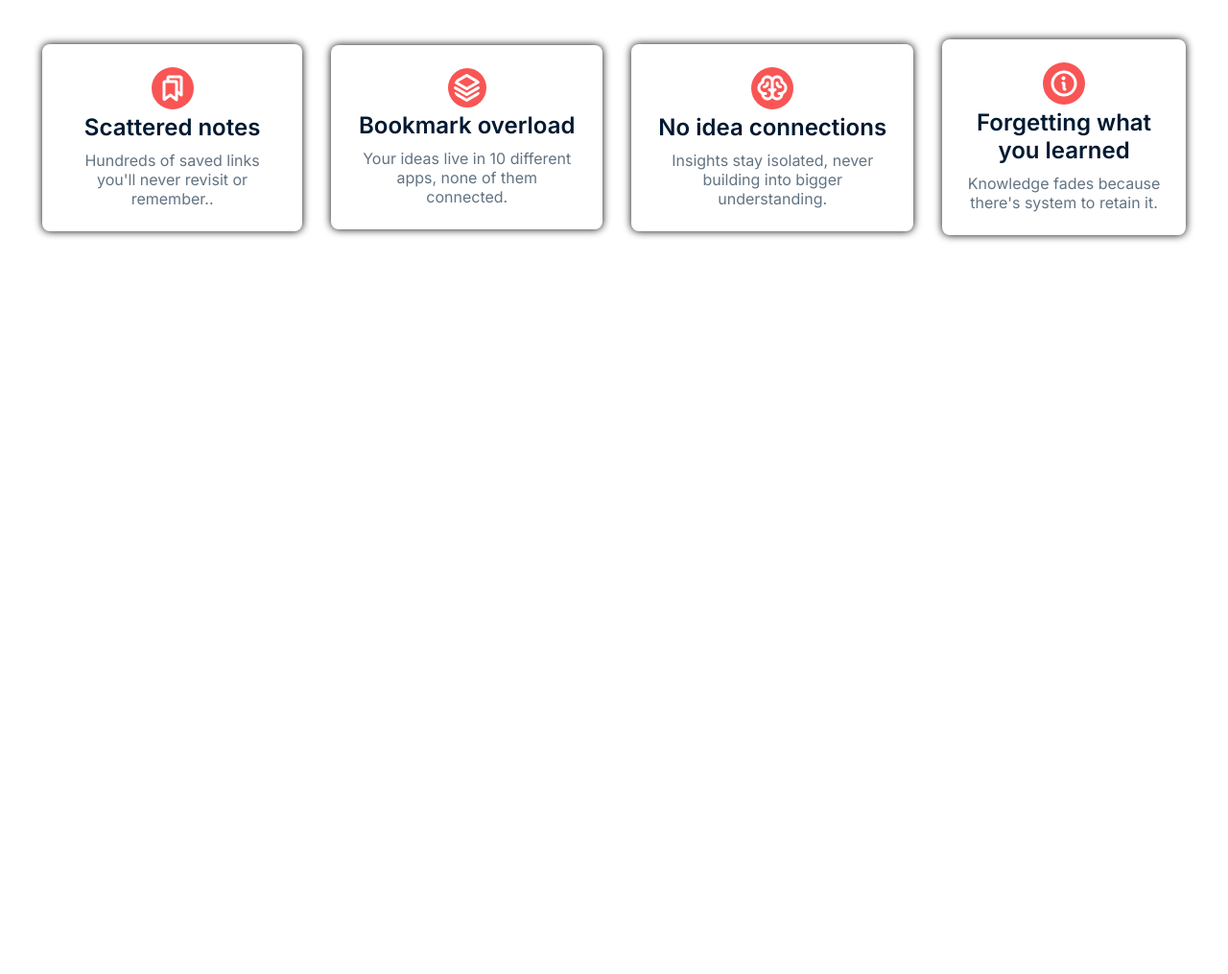
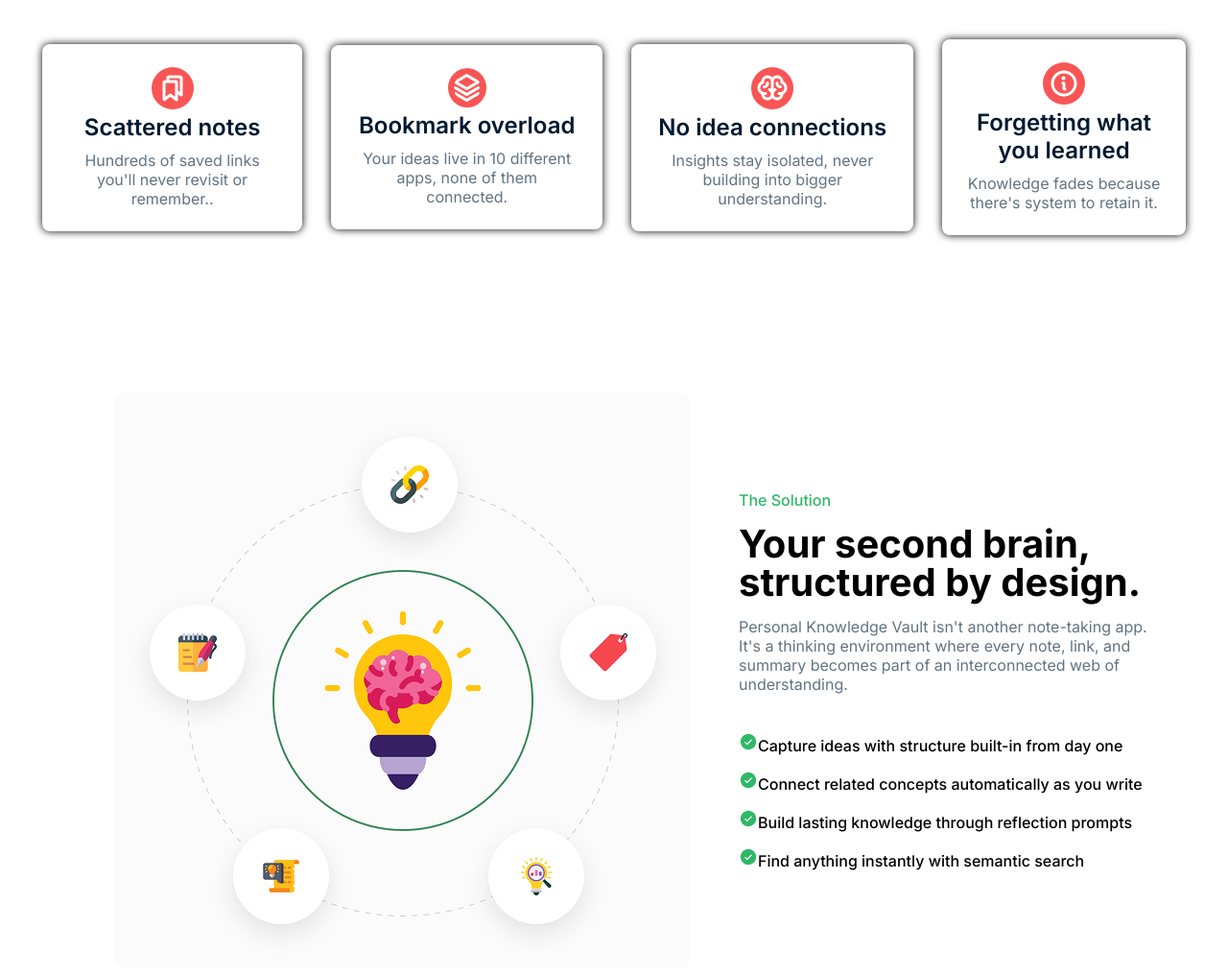
Before and after one commit to alrafi4487/assignment-01, a plain HTML site: page index.html in a window 1280 px wide. Shown: the part 861-1876 px from the top of the page at 96% size. Before the commit the page ends 1150 px from the top, so only its background shows below. Drawn offline with Linux system fonts and the light colour scheme.

Commit message:
second brain section added

```diff
--- a/index.html
+++ b/index.html
@@ -89,7 +89,27 @@ you learned</h2>
 
                 </section>
 
-                <section>
+                <section class="brain">
+                    <div class="brain-img">
+                        <img src="./assets/knowledge.png" alt="">
+                    </div>
+                    <div class="brain-content">
+
+                        <p class="brain-para-one">The Solution</p>
+                        <h2 class="brain-heading">Your second brain,<br>
+                            structured by design.</h2>
+
+                            <p class="brain-para-two">Personal Knowledge Vault isn't another note-taking app. It's a thinking environment where every note, link, and summary becomes part of an interconnected web of understanding.</p>
+
+                            <ul>
+                                 <li> <img src="./assets/CheckCircle.png" alt="">Capture ideas with structure built-in from day one</li>
+                <li><img src="./assets/CheckCircle.png" alt="">Connect related concepts automatically as you write</li>
+                <li><img src="./assets/CheckCircle.png" alt="">Build lasting knowledge through reflection prompts</li>
+                <li><img src="./assets/CheckCircle.png" alt="">Find anything instantly with semantic search</li>
+                            </ul>
+
+
+                    </div>
 
 
                 </section>
--- a/style.css
+++ b/style.css
@@ -160,3 +160,51 @@ nav ul a {
     line-height: 20px;
     color: #627382;
 }
+
+.brain{
+     padding: 120px 60px 120px 120px;
+    margin: 0 auto;
+    text-align: center;
+    display: flex;
+    justify-content: space-between;
+    gap: 50px;
+    background-color: #ffffff;
+}
+.brain-content{
+    text-align: left;
+    padding-top: 102px;
+}
+.brain-img{
+    height: 600px;
+    width: 600px;
+}
+.brain-para-one{
+    font-size: 16px;
+    font-weight: 500;
+    line-height: 20px;
+    color: #30B868;
+    margin-bottom: 16px;
+    text-align: left;
+}
+.brain-heading{
+    font-size: 40px;
+    font-weight: 700;
+    line-height: 40px;
+    margin-bottom: 16px;
+}
+.brain-para-two{
+    font-size: 16px;
+    font-weight: 400;
+    line-height: 20px;
+    color: #627382;
+    margin-bottom: 40px;
+}
+.brain-content ul li{
+    list-style: none;
+    font-size: 16px;
+    font-weight: 500;
+    line-height: 20px;
+    margin-bottom: 16px;
+
+
+}
```
